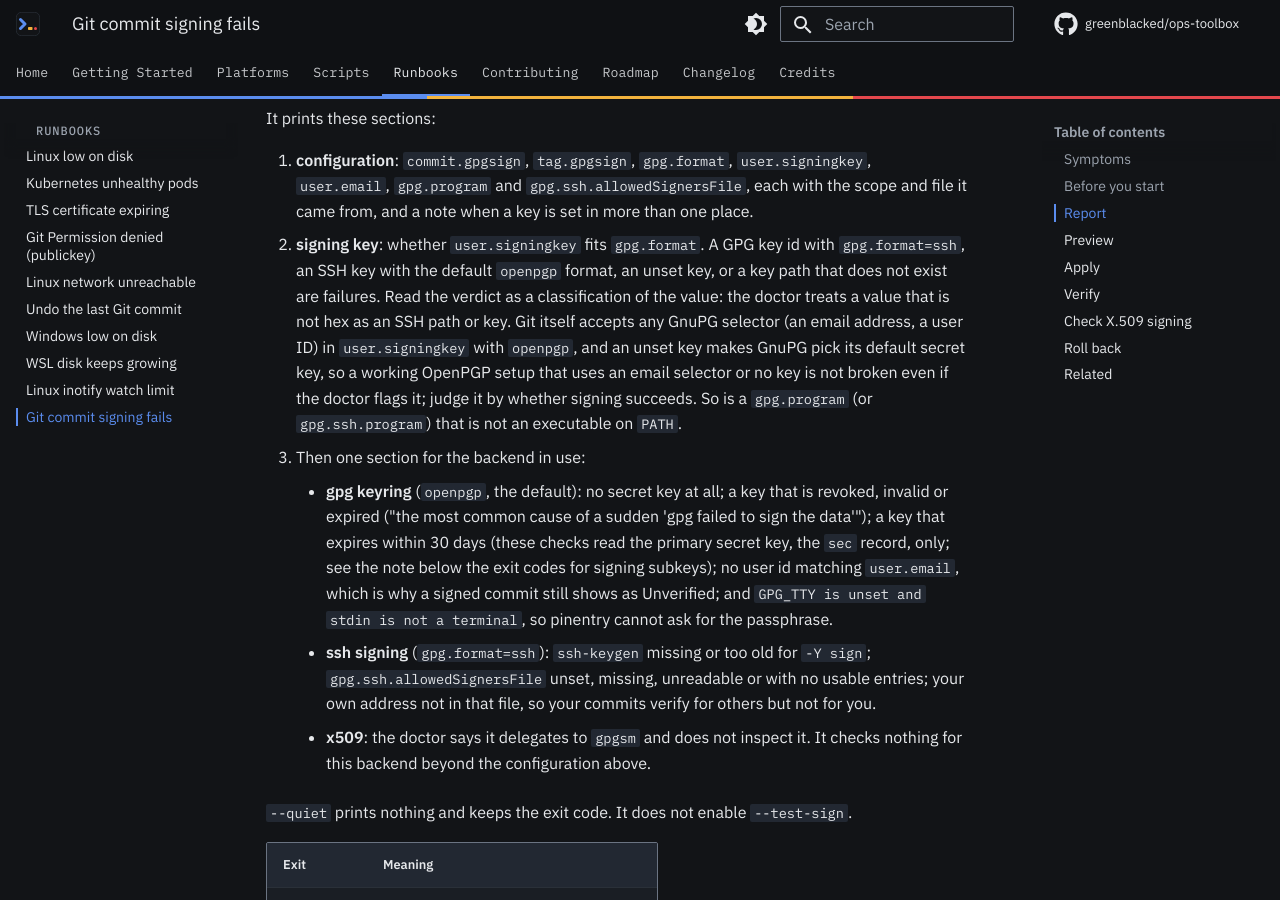
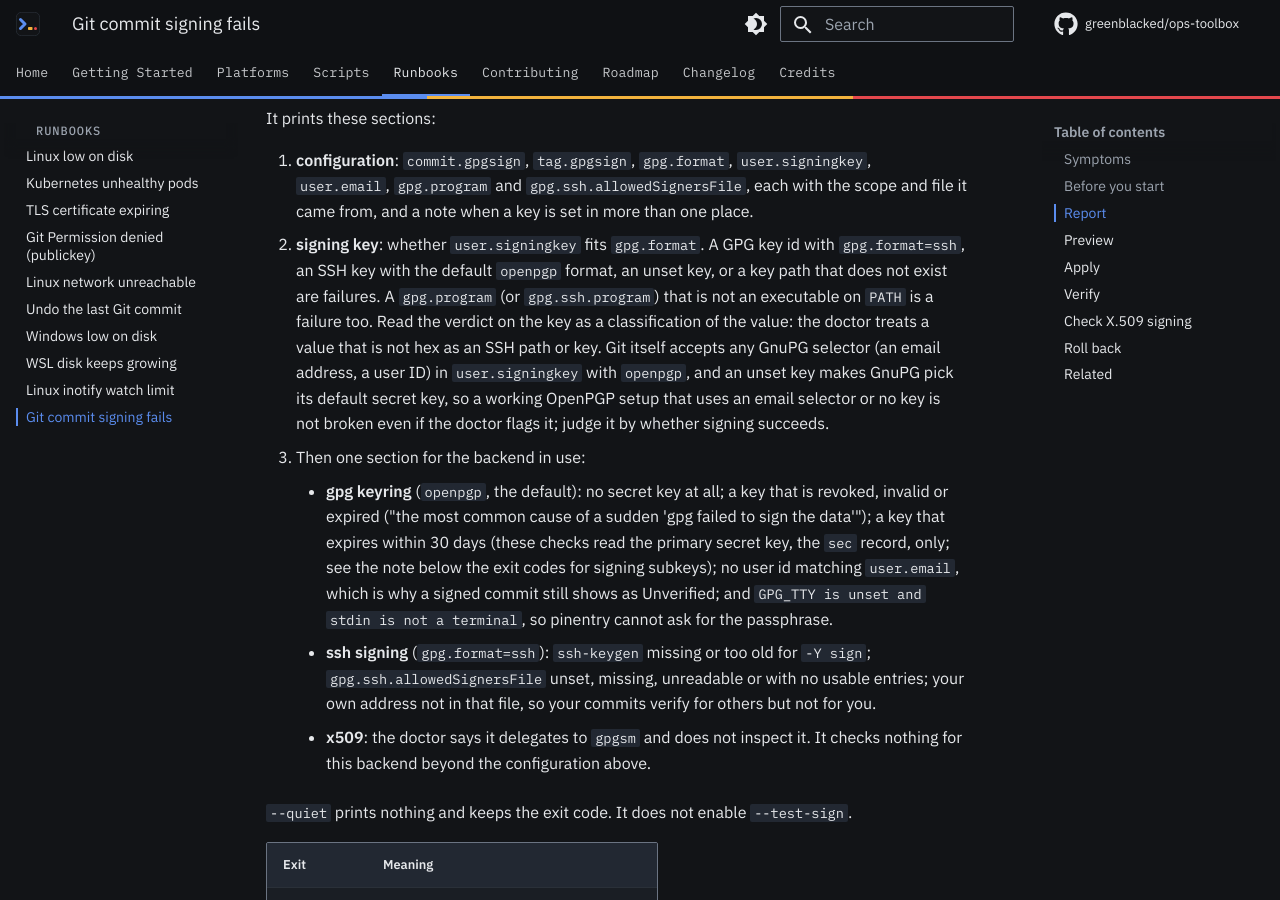
Before and after one commit to greenblacked/ops-toolbox, an MkDocs documentation site: the page built from docs/runbooks/git-commit-signing-fails.md, in a window 1280 px wide and 900 px high, scrolled down 1229 px. Built offline with MkDocs 1.6.1 and Material for MkDocs 9.7.7, drawn with Linux system fonts in a browser that asks for light colours; comment, search, counter and statistics services are not loaded.

Commit message:
docs(runbooks): keep the gpg.program failure with the key checks
The OpenPGP qualification had been inserted between the list of
signing-key failures and the gpg.program sentence, so "So is a
gpg.program" no longer followed what it referred to. State the
gpg.program failure right after the list, then the qualification.

```diff
--- a/docs/runbooks/git-commit-signing-fails.md
+++ b/docs/runbooks/git-commit-signing-fails.md
@@ -53,15 +53,15 @@ It prints these sections:
    and a note when a key is set in more than one place.
 2. **signing key**: whether `user.signingkey` fits `gpg.format`. A GPG key id
    with `gpg.format=ssh`, an SSH key with the default `openpgp` format, an
-   unset key, or a key path that does not exist are failures. Read the
-   verdict as a classification of the value: the doctor treats a value
-   that is not hex as an SSH path or key. Git itself accepts any GnuPG
-   selector (an email address, a user ID) in `user.signingkey` with
-   `openpgp`, and an unset key makes GnuPG pick its default secret key, so
-   a working OpenPGP setup that uses an email selector or no key is not
-   broken even if the doctor flags it; judge it by whether signing
-   succeeds. So is a
-   `gpg.program` (or `gpg.ssh.program`) that is not an executable on `PATH`.
+   unset key, or a key path that does not exist are failures. A
+   `gpg.program` (or `gpg.ssh.program`) that is not an executable on `PATH`
+   is a failure too. Read the verdict on the key as a classification of the
+   value: the doctor treats a value that is not hex as an SSH path or key.
+   Git itself accepts any GnuPG selector (an email address, a user ID) in
+   `user.signingkey` with `openpgp`, and an unset key makes GnuPG pick its
+   default secret key, so a working OpenPGP setup that uses an email
+   selector or no key is not broken even if the doctor flags it; judge it
+   by whether signing succeeds.
 3. Then one section for the backend in use:
     - **gpg keyring** (`openpgp`, the default): no secret key at all; a key
       that is revoked, invalid or expired ("the most common cause of a sudden
```
